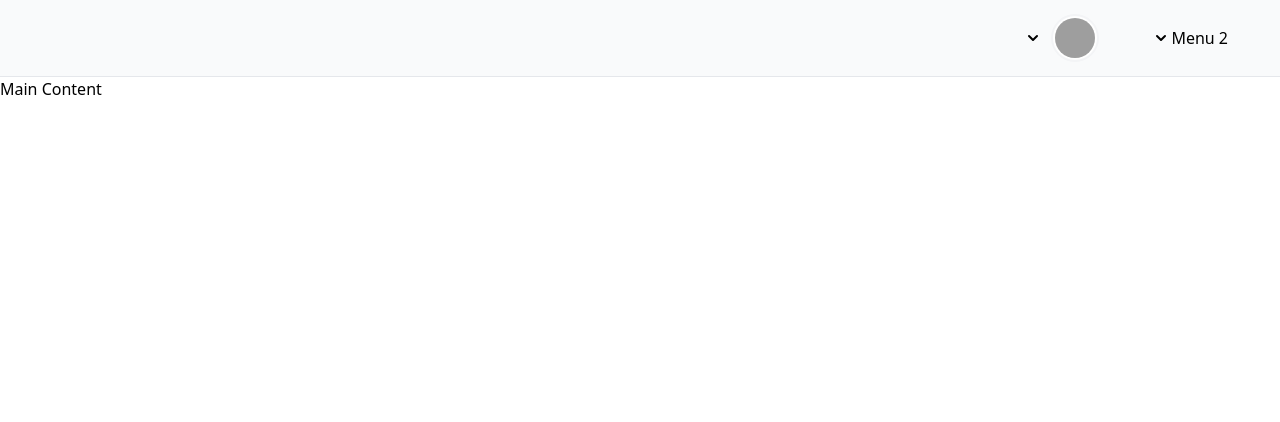
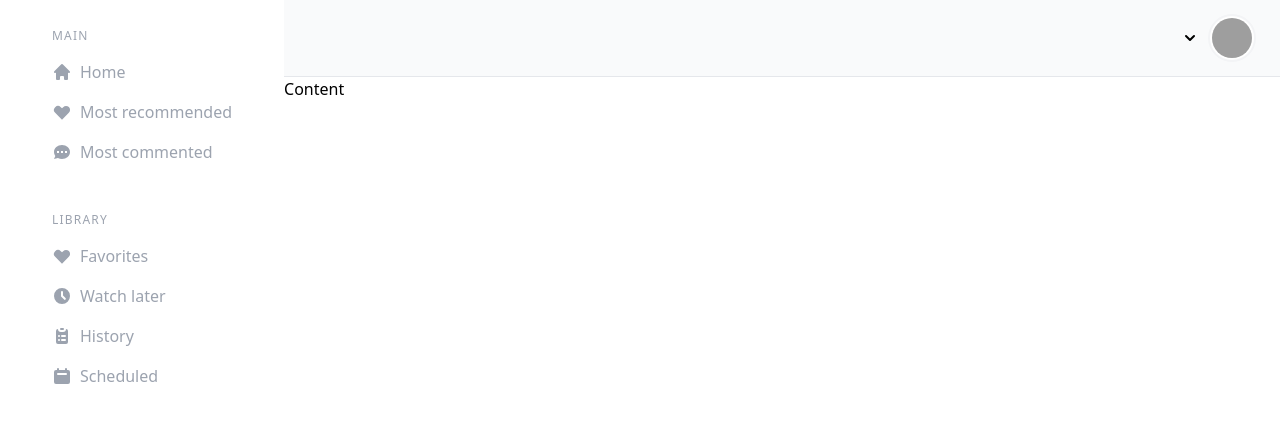
Before and after one commit to joma74/tallpad-headlessui-buildingdropdownmenu, a Vue app: page / in a window 1280 px wide. Shown: the top 422 px of the page. Built offline with nearby package versions, Linux system fonts and the light colour scheme; grey boxes are pictures that could not be loaded.

Commit message:
feat: From sidebar to... #1 navbar strectches now

```diff
--- a/src/App.vue
+++ b/src/App.vue
@@ -1,15 +1,15 @@
 <template>
-  <DropdownMenu />
+  <SidebarToSlideover />
 </template>
 
 <script lang="ts">
 import { defineComponent } from "vue"
-import DropdownMenu from "./components/DropdownMenu.vue"
+import SidebarToSlideover from "./components/SidebarToSlideover.vue"
 
 export default defineComponent({
   name: "App",
   components: {
-    DropdownMenu,
+    SidebarToSlideover,
   },
 })
 </script>
--- /dev/null
+++ b/src/components/SidebarToSlideover.vue
@@ -0,0 +1,96 @@
+<template>
+  <div id="main" class="flex min-h-screen">
+    <nav id="sidebar" class="p-7">
+      <ol id="sidebar-main" class="mb-10 text-gray-400">
+        <h3 class="mx-6 mb-2 text-xs uppercase tracking-widest">Main</h3>
+        <li>
+          <a
+            v-for="(item, index) in mainNavigation"
+            :href="item.href"
+            :key="index"
+            class="flex items-center px-6 py-2 group"
+          >
+            <component
+              :is="item.icon"
+              class="mr-2 w-5 h-5 group-hover:text-orange-500"
+            />
+            {{ item.label }}
+          </a>
+        </li>
+      </ol>
+      <ol id="sidebar-library" class="mb-10 text-gray-400">
+        <h3 class="mx-6 mb-2 text-xs uppercase tracking-widest">Library</h3>
+        <li>
+          <a
+            v-for="(item, index) in libraryNavigation"
+            :href="item.href"
+            :key="index"
+            class="flex items-center px-6 py-2 group"
+          >
+            <component
+              :is="item.icon"
+              class="mr-2 w-5 h-5 group-hover:text-orange-500"
+            />
+            {{ item.label }}
+          </a>
+        </li>
+      </ol>
+    </nav>
+    <div id="main" class="flex-1">
+      <nav
+        id="top-navigation"
+        class="flex justify-between py-3 px-6 bg-gray-50 border-b"
+      >
+        <form action="" class="w-full"></form>
+        <Menu as="div" class="relative flex-shrink-0"
+          ><MenuButton class="flex items-center p-1 rounded-md"
+            ><ChevronDownIcon class="h-5 w-5 m-3"></ChevronDownIcon
+            ><img
+              class="w-10 h-10 inline ring-2 ring-offset-2 ring-gray-100 rounded-full"
+              src="http://placebeard.it/g/30/30"
+              alt="" /></MenuButton
+        ></Menu>
+      </nav>
+      <main id="content" class="flex">Content</main>
+    </div>
+  </div>
+</template>
+<script lang="ts">
+import { defineComponent } from "vue"
+import { Menu, MenuButton, MenuItems, MenuItem } from "@headlessui/vue"
+import {
+  CalendarIcon,
+  ChatIcon,
+  ClipboardListIcon,
+  ClockIcon,
+  HeartIcon,
+  HomeIcon,
+  ChevronDownIcon,
+} from "@heroicons/vue/solid"
+
+export default defineComponent({
+  name: "SidebarToSlideover",
+  components: {
+    Menu,
+    MenuButton,
+    MenuItems,
+    MenuItem,
+    ChevronDownIcon,
+  },
+  data() {
+    return {
+      mainNavigation: [
+        { href: "/", label: "Home", icon: HomeIcon },
+        { href: "/", label: "Most recommended", icon: HeartIcon },
+        { href: "/", label: "Most commented", icon: ChatIcon },
+      ],
+      libraryNavigation: [
+        { href: "/", label: "Favorites", icon: HeartIcon },
+        { href: "/", label: "Watch later", icon: ClockIcon },
+        { href: "/", label: "History", icon: ClipboardListIcon },
+        { href: "/", label: "Scheduled", icon: CalendarIcon },
+      ],
+    }
+  },
+})
+</script>
```
Also changed, not shown: 1 other file (tests, documents, lock files or other folders).
